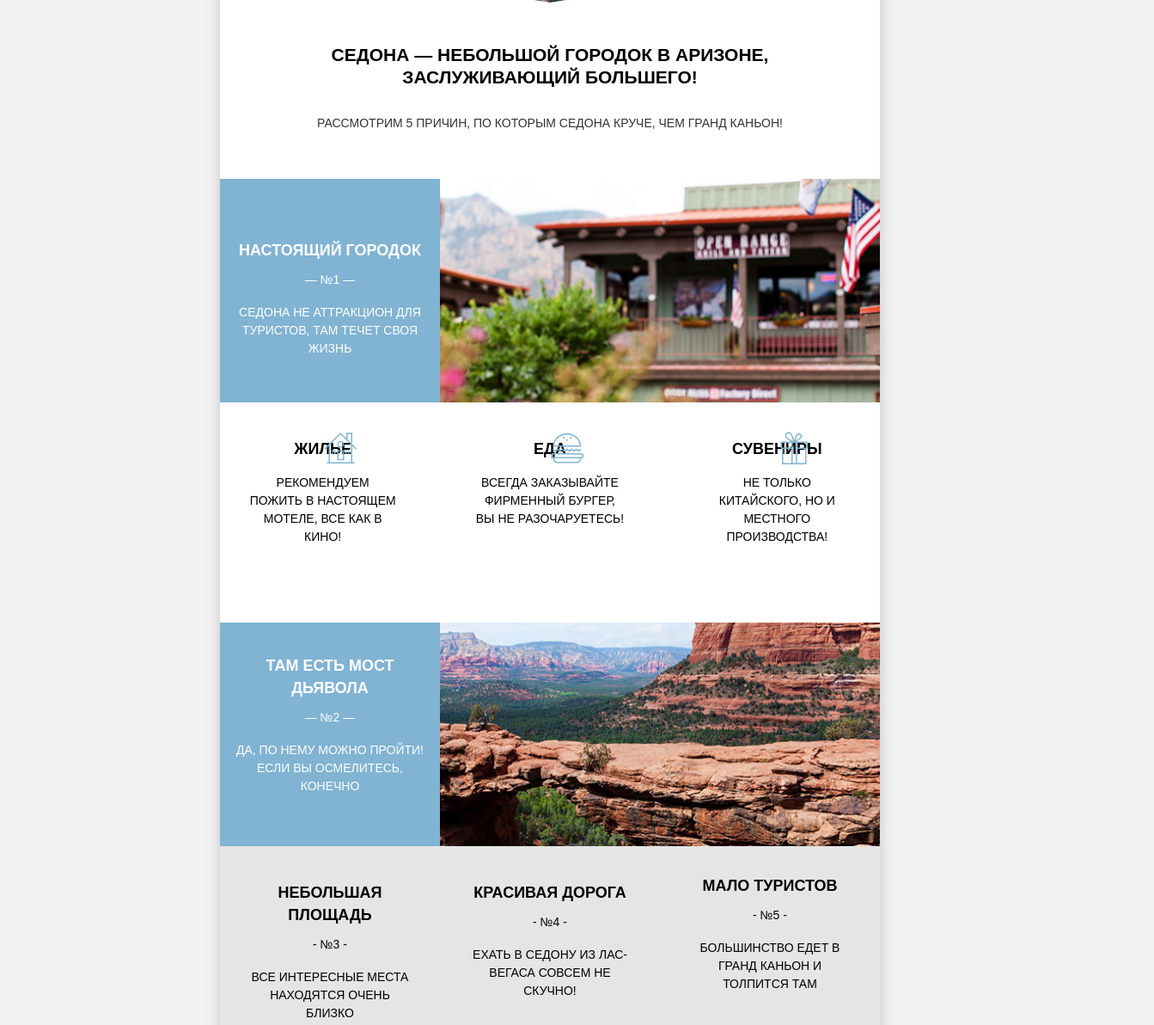
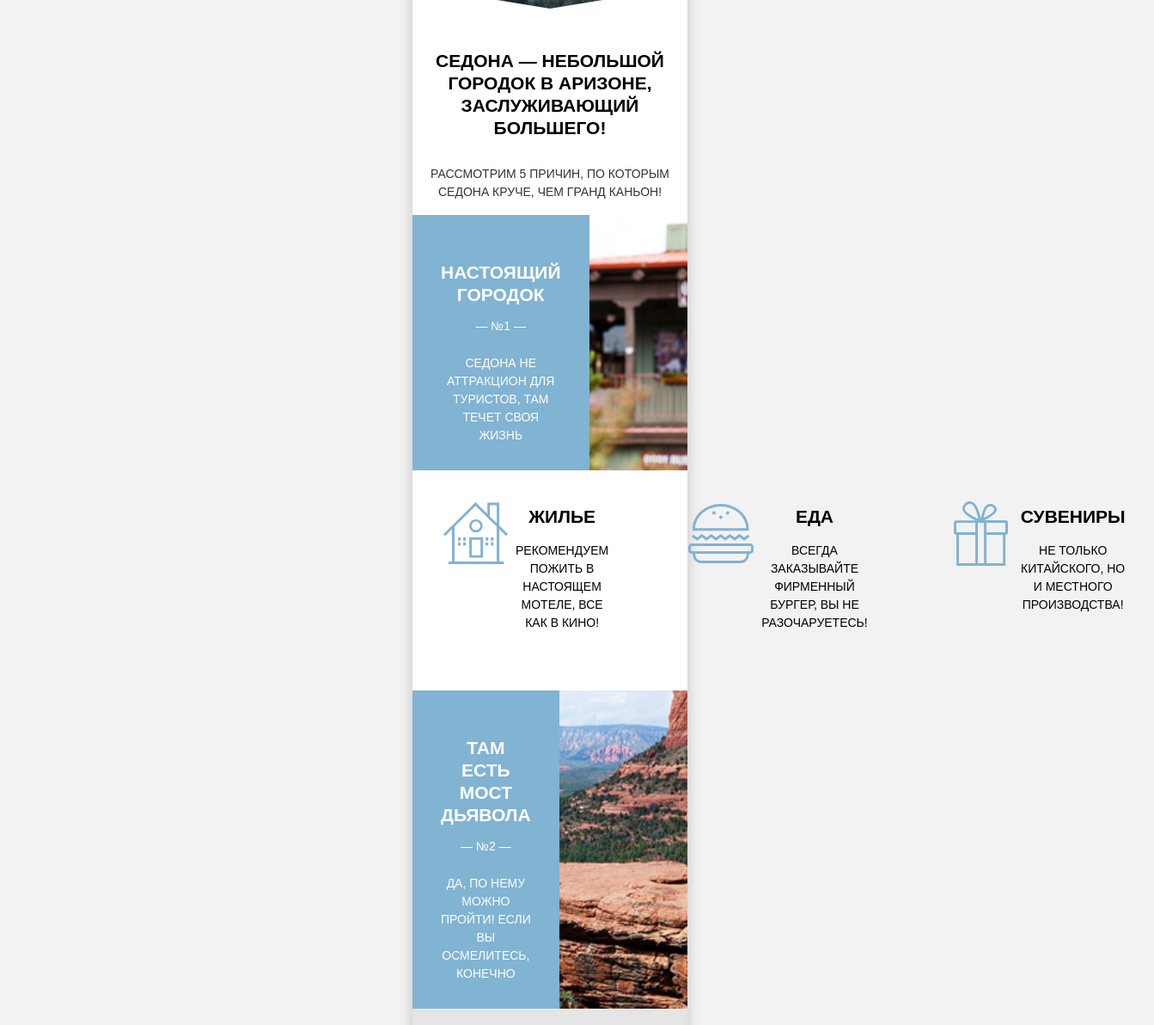
Before and after one commit to htmlacademy-adaptive/260671-sedona-28, a website: page source/index.html in a window 1280 px wide. Shown: the part 571-1763 px from the top of the page at 86% size, 1343 px wide, since content can reach past the window. Drawn offline with nearby package versions, Linux system fonts and the light colour scheme; files that its build step writes are made by us from their sources; a web font is replaced by a local one.

Commit message:
refactoring advantages section

```diff
--- a/source/index.html
+++ b/source/index.html
@@ -55,7 +55,7 @@
                 <span class="advantage__number">— №1 —</span>
                 <p class="advantages__text advantage__text">Седона не аттракцион для туристов, там течет своя жизнь</p>
               </div>
-              <img class="advantage__image" src="../img/advantage-1.jpg" width="320" height="260"  alt="Фотография Седоны.">
+              <div class="advantage__image-wrapper"><img class="advantage__image" src="../img/advantage-1.jpg" width="320" height="260"  alt="Фотография Седоны."></div>
             </li>
             <li class="advantages__item advantages__item--features">
               <ul class="features">
@@ -64,18 +64,21 @@
                     <h3 class="advantages__title feature__title">Жилье</h3>
                     <p class="advantages__text feature__text">Рекомендуем пожить в настоящем мотеле, все как в кино!</p>
                   </div>
+                  <img class="advantages__icon advantages__icon--housing" src="./img/house.svg" width="40" height="40" alt="">
                 </li>
                 <li class="features__item feature">
                   <div class="feature__content feature__content--food">
                     <h3 class="advantages__title feature__title">Еда</h3>
                     <p class="advantages__text feature__text">Всегда заказывайте ФИРМЕННЫЙ БУРГЕР, Вы НЕ разочаруетесь!</p>
                   </div>
+                  <img class="advantages__icon advantages__icon--food" src="./img/burger.svg" width="40" height="40" alt="">
                 </li>
                 <li class="features__item feature">
                   <div class="feature__content feature__content--souvenires">
                     <h3 class="advantages__title feature__title">Сувениры</h3>
                     <p class="advantages__text feature__text">Не только китайского, но и местного производства!</p>
                   </div>
+                  <img class="advantages__icon advantages__icon--souvenires" src="./img/present.svg" width="40" height="40" alt="">
                 </li>
               </ul>
             </li>
--- a/source/sass/blocks/advantages.scss
+++ b/source/sass/blocks/advantages.scss
@@ -5,6 +5,7 @@
   padding: 32px 18px 16px;
 
   @media (min-width: $tablet-width) {
+    min-height: 206px;
     padding-top: 48px;
   }
 }
@@ -35,6 +36,10 @@
   padding: 70px 18px 40px;
   background-color: $basic-blue;
   color: $white;
+
+  @media (min-width: $tablet-width) {
+    padding: 54px 33px 30px;
+  }
 }
 
 .advantage-1 {
@@ -74,13 +79,20 @@
 .advantage-2__container {
   min-height: 191px;
   padding: 37px 18px;
+
+  @media (min-width: $tablet-width) {
+    padding: 54px 33px 30px;
+  }
 }
 
 .advantage__image {
   display: block;
   object-fit: cover;
   object-position: center;
+  @media (min-width: $tablet-width) {
     width: 100%;
+    height: 100%;
+  }
 }
 
 .advantages__title {
@@ -90,12 +102,21 @@
   font-weight: 700;
   text-transform: uppercase;
   text-align: center;
+
+  @media (min-width: $tablet-width) {
+    font-size: 21px;
+    margin-bottom: 13px;
+  }
 }
 
 .advantage__number {
   display: block;
   margin-bottom: 17px;
   text-align: center;
+
+  @media (min-width: $tablet-width) {
+    margin-bottom: 22px;
+  }
 }
 
 .advantages__text {
@@ -108,7 +129,7 @@
   flex-direction: column;
   flex-wrap: wrap;
   gap: 25px;
-  padding: 23px 18px 46px 65px;
+  padding: 23px 18px 46px;
 
   @media (min-width: $tablet-width) {
     display: grid;
@@ -118,6 +139,7 @@
 }
 
 .feature {
+  display: flex;
   @media (min-width: $tablet-width) {
     min-height: 256px;
     padding: 33px;
@@ -125,35 +147,12 @@
 }
 
 .feature__content {
-  position: relative;
+  display: flex;
+  flex-direction: column;
   padding-top: 8px;
 
-  &::before {
-    content: "";
-    position: absolute;
-    display: block;
-    width: 40px;
-    height: 40px;
-    top: 0;
-    left: -47px;
-    background-repeat: no-repeat;
-    background-size: contain;
+}
 
-    @media (min-width: $tablet-width) {
-      top: 0;
-      left: 50%;
-    }
-  }
-}
-.feature__content--housing::before {
-  background-image: url('/img/house.svg');
-}
-.feature__content--food::before {
-  background-image: url('/img/burger.svg');
-}
-.feature__content--souvenires::before {
-  background-image: url('/img/present.svg');
-}
 .feature__title {
   margin-bottom: 16px;
   text-align: left;
@@ -168,6 +167,16 @@
 
   @media (min-width: $tablet-width) {
     text-align: center;
+  }
+}
+
+.advantages__icon {
+  margin-right: 7px;
+  order: -1;
+
+  @media (min-width: $tablet-width) {
+    width: 80px;
+    height: 80px;
   }
 }
 
--- a/source/sass/blocks/page-container.scss
+++ b/source/sass/blocks/page-container.scss
@@ -1,7 +1,7 @@
 @use '../global/variables' as *;
 
 .page-container {
-  max-width: $tablet-width;
+  max-width: $mobile-width;
   min-height: 100%;
   display: flex;
   flex-direction: column;
```
Lines whose indentation alone changed are shown as unchanged.
